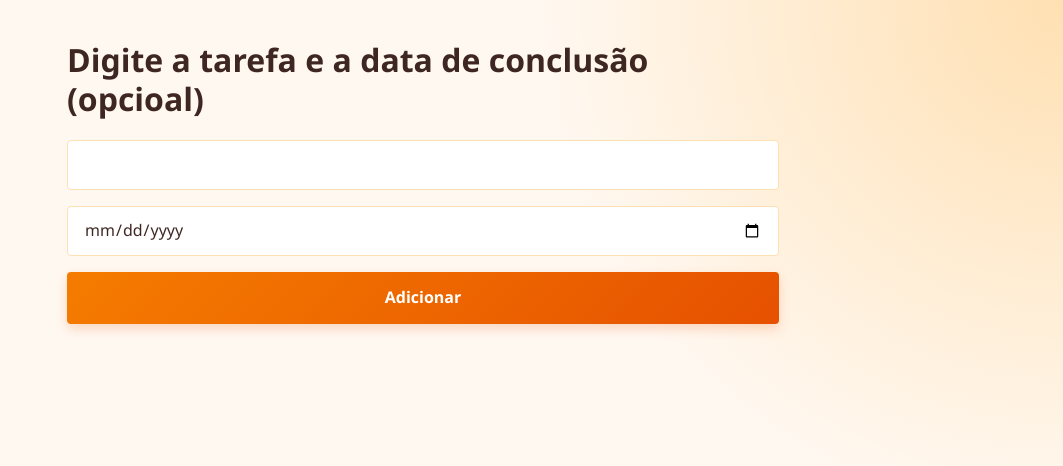
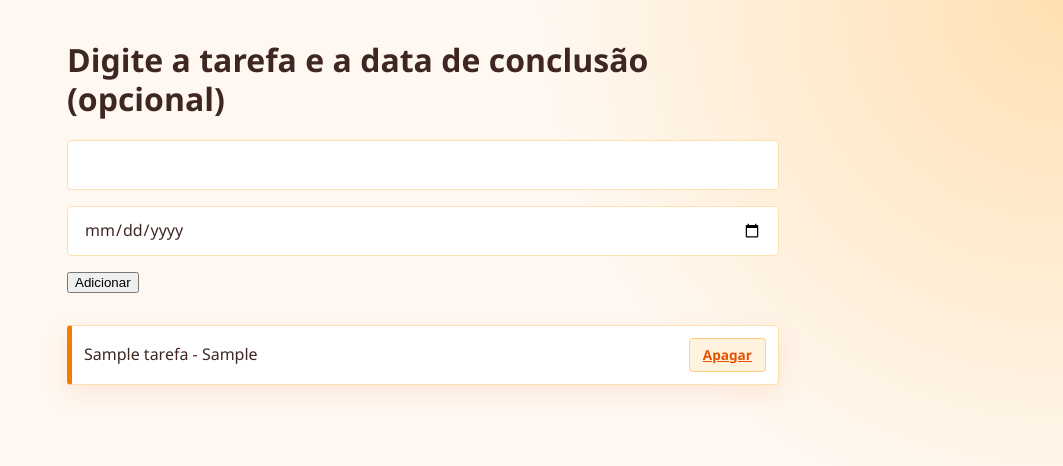
Before and after one commit to gabybeautiful/Tarefas_mvc, a Flask app: template src/tarefas/templates/base.html in a window 1280 px wide. Shown: the top 466 px of the page, without its empty margins (217-1280 px from the left). Run offline with Flask 3, Linux system fonts and the light colour scheme; the template is opened without the code that fills it: most values are stand-ins (such as "Sample title", 1, 10 or a date in 2020).

Commit message:
Finalização  do projeto

```diff
--- a/src/tarefas/app.py
+++ b/src/tarefas/app.py
@@ -1,6 +1,8 @@
+
+from flask import Flask, render_template, request, redirect, url_for
+
 from tarefas.models.database import init_db
-
-from flask import Flask, render_template
+from tarefas.models.tarefa import Tarefa
 
 app = Flask(__name__)
 
@@ -11,9 +13,36 @@ with app.app_context():
 def test():
     return 'Servidor online!'
 
-@app.route('/')
+@app.route('/', methods=['GET', 'POST'])
 def home():
-    return render_template('base.html', titulo='Minha lista de tarefas')
+
+    if request.method == 'POST':
+        titulo_form = request.form['tituloTarefa'] # casa com o nome do input no form
+        data_conclusao_form = request.form['dataConclusao'] #casa com o nome do input no form
+
+        data_corrigida = data_conclusao_form or None
+        # 'or' nesse caso é um operador de coalescência -> retorna
+
+        # Instanciamos uma nova tarefa com os dados recebidos do form
+        tarefa = Tarefa(titulo=titulo_form, data_conclusao=data_corrigida)
+
+        #Salvamos a tarefa no banco
+        tarefa.salvarTarefa()
+
+        return redirect(url_for('home'))
+
+    tarefas = Tarefa.listarTarefas()
+
+    return render_template(
+        'base.html',
+        titulo_da_pagina='Minha lista de tarefas',
+        tarefas_da_pagina=tarefas
+        )
+
+@app.route('/delete/int:id>')
+def apagar_id_especificado(id):
+    pass
+
 
 if __name__ == '__main__':
     app.run()
--- a/src/tarefas/data/tarefas.sql
+++ b/src/tarefas/data/tarefas.sql
@@ -3,7 +3,7 @@ CREATE DATABASE IF NOT EXISTS `tarefas`;
 USE `tarefas`;
 
 CREATE TABLE IF NOT EXISTS `tarefa`(
-    `id_tarefa` BIGINT INT NOT NULL  PRIMARY KEY,
+    `id_tarefa` BIGINT NOT NULL AUTO_INCREMENT PRIMARY KEY,
     `titulo_tarefa` VARCHAR(100)NOT NULL,
     `data_conclusao` DATETIME NULL
 );
--- a/src/tarefas/static/style.css
+++ b/src/tarefas/static/style.css
@@ -151,11 +151,12 @@ button:focus-visible {
     flex-direction: column;
     gap: 12px;
     margin-top: 16px;
+    padding-inline-start: 0;
 }
 
 /* Cada tarefa é um div criado pelo JavaScript */
 
-#listaTarefas > div {
+#listaTarefas > li {
     display: flex;
     align-items: center;
     justify-content: space-between;
@@ -179,14 +180,14 @@ button:focus-visible {
         border-color 0.2s ease;
 }
 
-#listaTarefas > div:hover {
+#listaTarefas > li:hover {
     transform: translateY(-2px);
     border-left-color: var(--laranja-escuro);
     box-shadow: 0 10px 28px rgba(230, 81, 0, 0.15);
 }
 
 
-#listaTarefas button {
+#listaTarefas a {
     flex-shrink: 0;
     margin-left: 0 !important;
     padding: 8px 13px;
@@ -208,7 +209,7 @@ button:focus-visible {
         border-color 0.2s ease;
 }
 
-#listaTarefas button:hover {
+#listaTarefas a:hover {
     color: var(--branco);
     background: var(--laranja-escuro);
     border-color: var(--laranja-escuro);
@@ -224,13 +225,13 @@ button:focus-visible {
         font-size: 1.55rem;
     }
 
-    #listaTarefas > div {
+    #listaTarefas > li {
         align-items: flex-start;
         gap: 12px;
         padding: 14px;
     }
 
-    #listaTarefas button {
+    #listaTarefas a {
         padding: 7px 10px;
     }
 }
--- a/src/tarefas/templates/base.html
+++ b/src/tarefas/templates/base.html
@@ -3,17 +3,28 @@
 <head>
     <meta charset="UTF-8">
     <meta name="viewport" content="width=device-width, initial-scale=1.0">
-    <title>{{titulo}}</title>
+    <title>{{titulo_da_pagina}}</title>
     <link rel="stylesheet" href="{{url_for('static', filename='style.css')}}">
 </head>
 <body>
-    <h1>Digite a tarefa e a data de conclusão (opcioal)</h1>
-    <input type="text" id="tituloTarefa">
-    <input type="date" id="dataConclusao">
-    <button type="button" onclick="adicionarTarefa()">Adicionar</button>
-    <output id="listaTarefas">Nenhuma tarefa cadastrada</output>
+    <h1>Digite a tarefa e a data de conclusão (opcional)</h1>
 
-    <script>
+    <form method="POST"> <!--seleciona o método HTTP-->
+        <input type="text" id="tituloTarefa" name="tituloTarefa">
+        <input type="date" id="dataConclusao" name="dataConclusao">
+        <button type="submit">Adicionar</button>
+    </form>
+    <output id="listaTarefas"></output>
+
+    <ul id="listaTarefas">
+        {% for tarefa in tarefas_da_pagina %}
+            <li>{{tarefa.titulo_tarefa}} - {{tarefa.data_conclusao}}
+                <a href="#">Apagar</a> <!--Link para a rota de apagar este ID -->
+            </li>
+        {% endfor %}
+        </ul>
+
+    <!-- <script>
         // Aplicação MVC (Modelagem-Visualização-Controle)
 
         // Seçaõ de Modelagem
@@ -82,6 +93,6 @@
         renderizarTarefas();
 
 
-    </script>
+    </script> -->
 </body>
 </html>
```
Also changed, not shown: src/tarefas/models/database.py (+19 -3 lines), src/tarefas/models/tarefa.py (+47 -0 lines).
